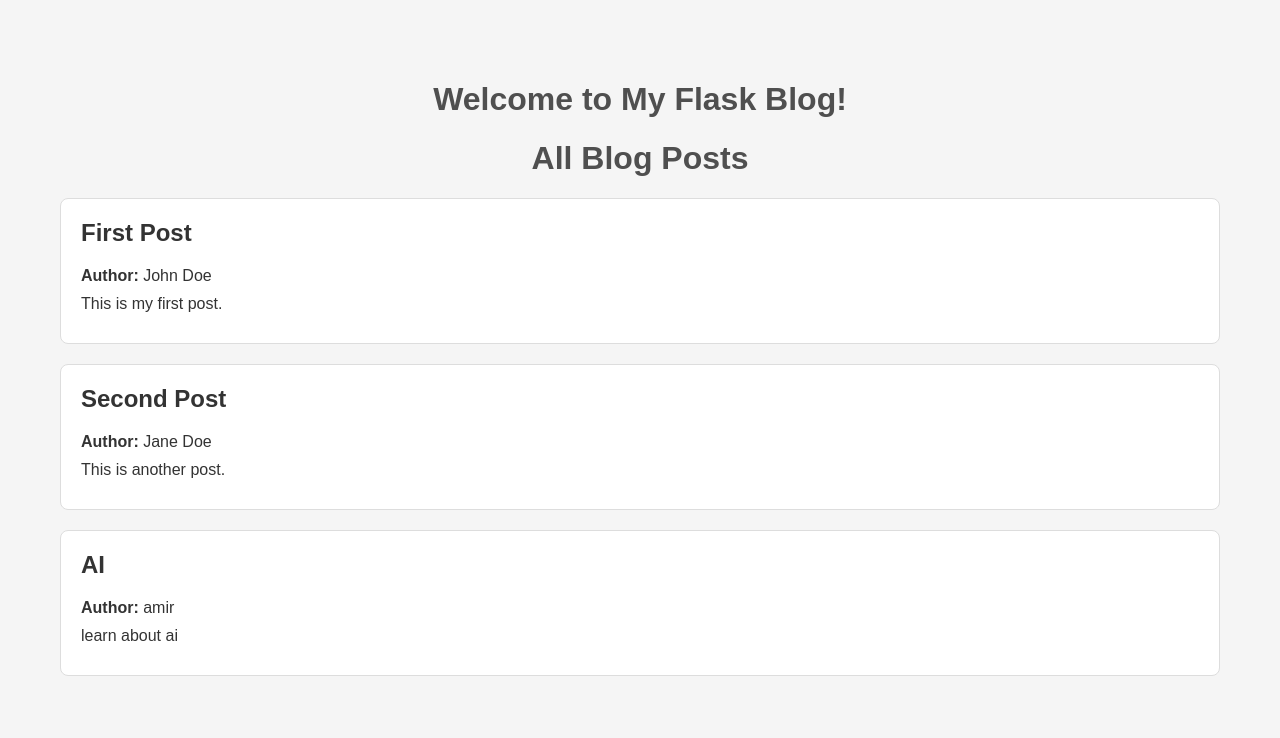
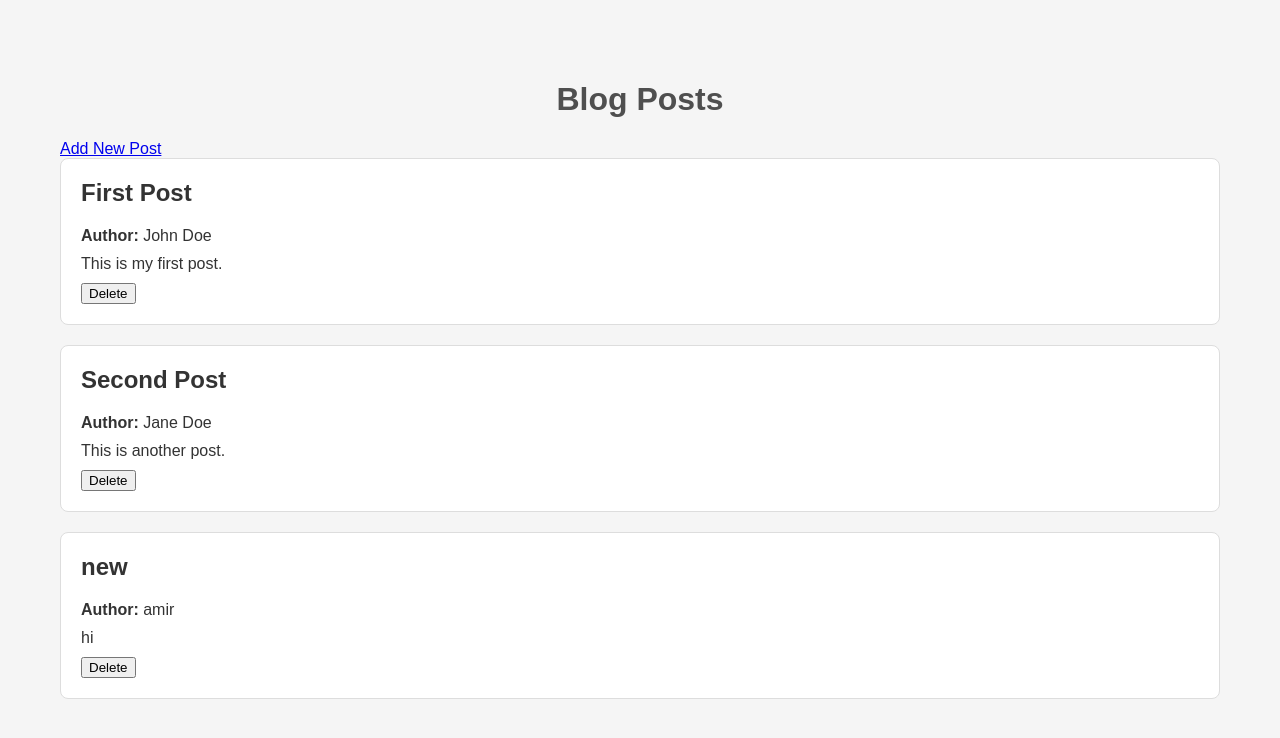
Before and after one commit to amirdhs/Flaskproject, a Flask app: page / in a window 1280 px wide. Shown: the top 738 px of the page. Run offline with Flask 3, Linux system fonts and the light colour scheme.

Commit message:
add delete function to delete a post with id

```diff
--- a/app.py
+++ b/app.py
@@ -38,5 +38,18 @@ def add_post():
         return redirect(url_for('home'))
     return render_template('add.html')
 
+@app.route("/delete/<int:post_id>")
+def delete(post_id):
+    posts = load_posts()
+
+    for post in posts:
+        if post["id"] == post_id:
+            posts.remove(post)
+            break
+
+    save_posts(posts)
+    return redirect(url_for("home"))
+
+
 if __name__ == '__main__':
     app.run(debug=True)
--- a/data.json
+++ b/data.json
@@ -1,12 +1,12 @@
 [
     {
-        "id": 1,
+        "id": 3,
         "author": "John Doe",
         "title": "First Post",
         "content": "This is my first post."
     },
     {
-        "id": 2,
+        "id": 4,
         "author": "Jane Doe",
         "title": "Second Post",
         "content": "This is another post."
@@ -14,7 +14,7 @@
     {
         "id": 3,
         "author": "amir",
-        "title": "AI",
-        "content": "learn about ai"
+        "title": "new",
+        "content": "hi"
     }
 ]
--- a/templates/index.html
+++ b/templates/index.html
@@ -7,14 +7,23 @@
     <link rel="stylesheet" href="{{ url_for('static', filename='style.css') }}">
 </head>
 <body>
-    <h1>Welcome to My Flask Blog!</h1>
-    <h1>All Blog Posts</h1>
+        <div class="container">
+        <h1>Blog Posts</h1>
+
+        <a href="{{ url_for('add_post') }}" class="button">Add New Post</a>
+
         {% for post in posts %}
             <div class="post">
                 <h2>{{ post.title }}</h2>
                 <p><strong>Author:</strong> {{ post.author }}</p>
                 <p>{{ post.content }}</p>
+                <form action="{{ url_for('delete', post_id=post.id) }}" method="get" style="display:inline;">
+                    <button type="submit" class="delete-button">Delete</button>
+                </form>
             </div>
+        {% else %}
+            <p>No posts available.</p>
         {% endfor %}
+    </div>
 </body>
 </html>
```
Lines whose indentation alone changed are shown as unchanged.
